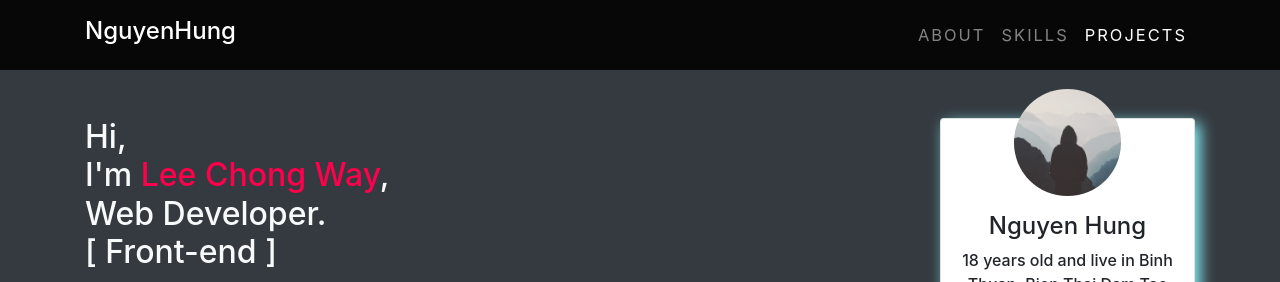
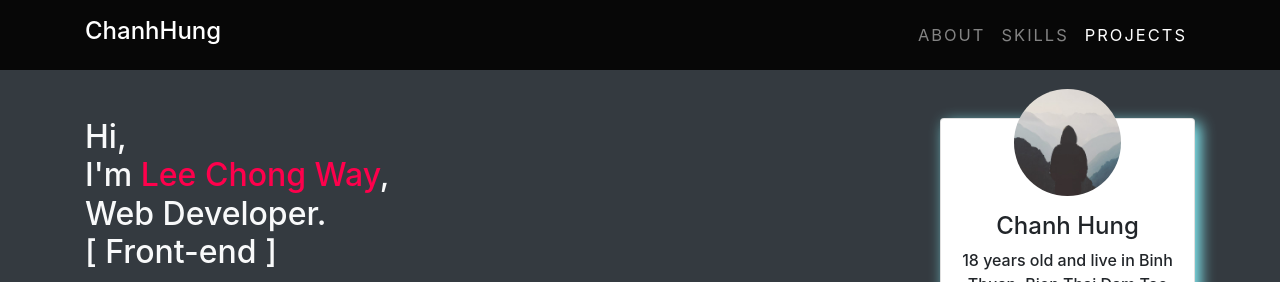
Before and after one commit to NguyenHung1006/firstweb, a plain HTML site: page index.html in a window 1280 px wide. Shown: the top 282 px of the page. Drawn offline with nearby package versions, Linux system fonts and the light colour scheme.

Commit message:
Update index.html

```diff
--- a/index.html
+++ b/index.html
@@ -18,7 +18,7 @@
     <!--Header-->
     <nav class="navbar navbar-expand-lg navbar-dark sticky-top">
         <div class="container">
-            <h4 style="font-size: 150%;" class="navbar-brand">NguyenHung</h4>
+            <h4 style="font-size: 150%;" class="navbar-brand">ChanhHung</h4>
             <button class="navbar-toggler" type="button" data-toggle="collapse" data-target="#navbarNavAltMarkup" aria-controls="navbarNavAltMarkup" aria-expanded="false" aria-label="Toggle navigation">
                 <span class="navbar-toggler-icon"></span>
             </button>
@@ -47,7 +47,7 @@
                 <div class="card">
                     <div class="card-body text-center">
                         <img class="img-fluid rounded-circle w-50 mb-3" src="./image/default.jpg">
-                        <h4>Nguyen Hung</h4>
+                        <h4>Chanh Hung</h4>
                         <p>18 years old and live in Binh Thuan. Bien Thai Dam Tac</p>
                         <div class="main d-flex justify-content-center">
                             <div class="p-4">
```
